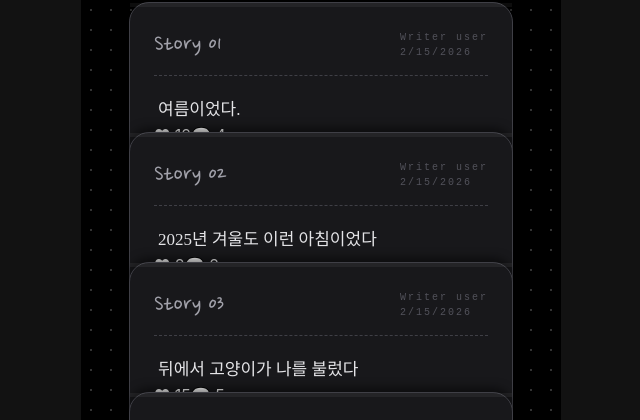
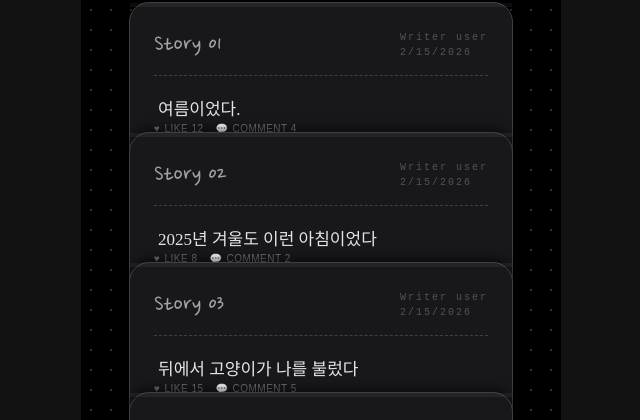
Before and after one commit to hsunp77-hub/human-text, a Next.js app: page /social in a window 1280 px wide. Shown: the part 380-800 px from the top of the page, without its empty margins (319-959 px from the left). Built offline with nearby package versions, Linux system fonts and the light colour scheme; no server answers; the database is empty.

Commit message:
Refactor Social Page: Restore Like/Comment button styles

```diff
--- a/src/app/social/page.tsx
+++ b/src/app/social/page.tsx
@@ -202,10 +202,16 @@ export default function SocialPage() {
                                                         {post.content}
                                                     </div>
 
-                                                    {/* Footer Actions reuse from PostItem logic but styled for Card */}
-                                                    <div className="flex justify-end gap-3 mt-auto pt-4 opacity-60">
-                                                        <span className="text-[10px] tracking-widest">♥ {post._count.likes}</span>
-                                                        <span className="text-[10px] tracking-widest">💬 {post._count.comments}</span>
+                                                    {/* Footer Actions - Restored Button Style */}
+                                                    <div className="social-actions mt-auto pt-4 justify-end w-full">
+                                                        <button className="social-action-btn">
+                                                            <span className="social-action-icon">♥</span>
+                                                            <span>LIKE {post._count.likes}</span>
+                                                        </button>
+                                                        <button className="social-action-btn">
+                                                            <span className="social-action-icon">💬</span>
+                                                            <span>COMMENT {post._count.comments}</span>
+                                                        </button>
                                                     </div>
                                                 </div>
                                             </div>
```
